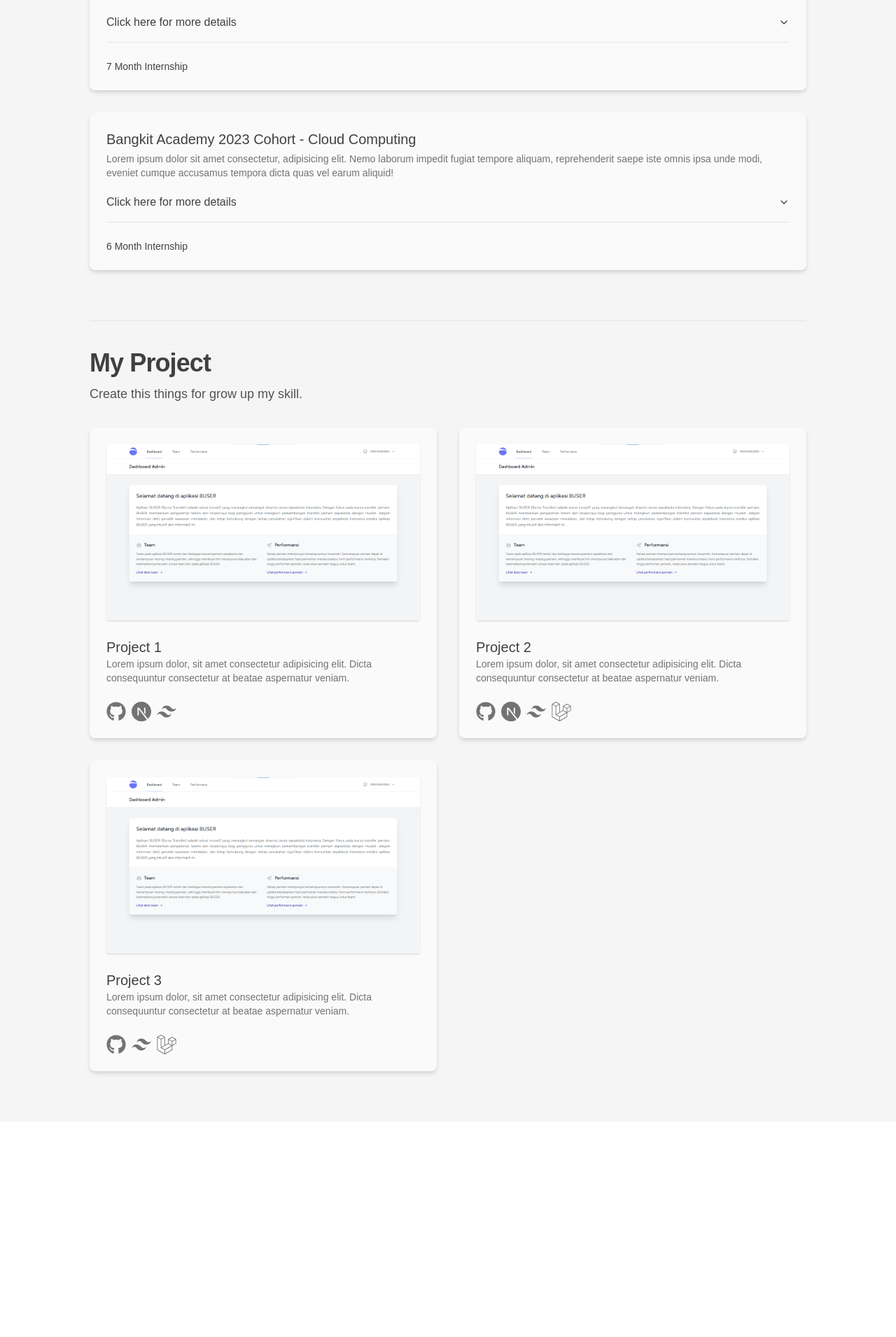
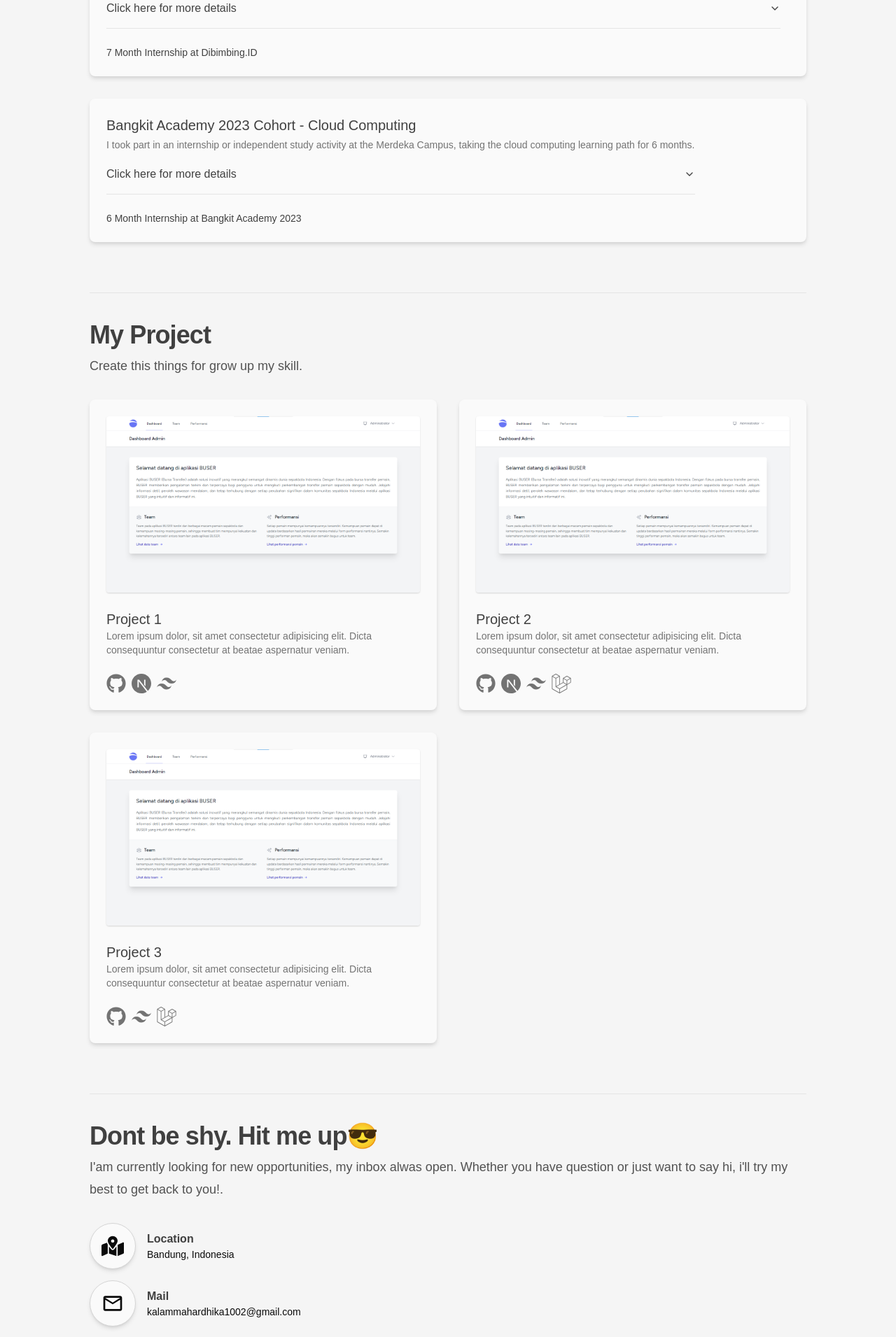
Before and after one commit to kalam-md/portfolio-kalam, a Next.js app: page / in a window 1280 px wide. Shown: the part 886-2797 px from the top of the page at 70% size. Before the commit the page ends 2489 px from the top, so only its background shows below. Built offline with nearby package versions, Linux system fonts and the light colour scheme.

Commit message:
add contacts

```diff
--- a/src/app/page.tsx
+++ b/src/app/page.tsx
@@ -1,7 +1,7 @@
 "use client";
 
-import { MdDownload, MdKeyboardDoubleArrowDown } from "react-icons/md";
-import { FaLinkedin, FaGithub, FaLaravel } from "react-icons/fa";
+import { MdDownload, MdOutlineEmail } from "react-icons/md";
+import { FaLinkedin, FaGithub, FaLaravel, FaMapMarkedAlt } from "react-icons/fa";
 import { SiNextdotjs, SiTailwindcss } from "react-icons/si";
 import { Button } from "@/components/ui/button";
 import {
@@ -68,8 +68,8 @@ export default function Home() {
   const experiences = [
     {
       title: "Front-End Developer",
-      description: "Lorem ipsum dolor sit amet consectetur, adipisicing elit. Nemo laborum impedit fugiat tempore aliquam, reprehenderit saepe iste omnis ipsa unde modi, eveniet cumque accusamus tempora dicta quas vel earum aliquid!",
-      duration: "6 Month Internship",
+      description: "I took part in an internship that I got information about on Linkedin in the position of frontend website developer, here I learned and worked using Vue JS and Scrum development methodology.",
+      duration: "6 Month Internship at Finplan.ID",
       details: [
         { detail: "Create new features for the finplan.id website using API, Vue JS and Sass such as: stock broker, admin management dashboard, customer service integration." },
         { detail: "Collaborate with the application development team and stakeholders for website needs." },
@@ -79,8 +79,8 @@ export default function Home() {
     },
     {
       title: "Front-End Web Class Manager",
-      description: "Lorem ipsum dolor sit amet consectetur, adipisicing elit. Nemo laborum impedit fugiat tempore aliquam, reprehenderit saepe iste omnis ipsa unde modi, eveniet cumque accusamus tempora dicta quas vel earum aliquid!",
-      duration: "7 Month Internship",
+      description: "I took part in this internship not as a developer, but as a mentor or moderator who guides the continuation of the web frontend bootcamp class for 6 months.",
+      duration: "7 Month Internship at Dibimbing.ID",
       details: [
         { detail: "Prepare presentation needs, pretest-posttest, feedback forms, modules, online materials, indicators assessments, assessment sheets, monitoring and coordination sheets, and LMS." },
         { detail: "Coordinate daily class implementation and guide 17 members throughout the learning program (Onboarding, Learning journey progress, weekly assignments, monthly projects and final exams)." },
@@ -89,13 +89,31 @@ export default function Home() {
     },
     {
       title: "Bangkit Academy 2023 Cohort - Cloud Computing",
-      description: "Lorem ipsum dolor sit amet consectetur, adipisicing elit. Nemo laborum impedit fugiat tempore aliquam, reprehenderit saepe iste omnis ipsa unde modi, eveniet cumque accusamus tempora dicta quas vel earum aliquid!",
-      duration: "6 Month Internship",
+      description: "I took part in an internship or independent study activity at the Merdeka Campus, taking the cloud computing learning path for 6 months.",
+      duration: "6 Month Internship at Bangkit Academy 2023",
       details: [
         { detail: "Learn about the basics of Web Development Programming such as HTML, CSS and Javascript." },
         { detail: "Learn about the basics of Cloud Computing on Google Cloud." },
         { detail: "Create a Capstone Project, namely the Pemasokita application, namely a plant quality scanning application using React Js, Tensorflow Js, Kotlin and Google Cloud." },
       ],
+    },
+  ]
+
+  const contacts = [
+    {
+      title: "Location",
+      description: "Bandung, Indonesia",
+      icon: FaMapMarkedAlt
+    },
+    {
+      title: "Mail",
+      description: "kalammahardhika1002@gmail.com",
+      icon: MdOutlineEmail
+    },
+    {
+      title: "Linkedin",
+      description: "Kalam Mahardhika",
+      icon: FaLinkedin
     },
   ]
 
@@ -159,7 +177,7 @@ export default function Home() {
                 </div>
 
                 <div className="mt-5 flex gap-2 overflow-hidden">
-                  <Link href="#">
+                  <Link href="https://drive.google.com/file/d/127XE1YIkCm53vc17tKpV8zd_8UUnZ079/view?usp=sharing" target="_blank">
                     <motion.div
                       variants={slideUp}
                       initial={"init"}
@@ -171,7 +189,7 @@ export default function Home() {
                       </Button>
                     </motion.div>
                   </Link>
-                  <Link href="https://www.linkedin.com/in/kalammd/">
+                  <Link href="https://www.linkedin.com/in/kalammd/" target="_blank">
                     <motion.div
                       variants={slideUp}
                       initial={"init"}
@@ -296,6 +314,44 @@ export default function Home() {
                 ))}
               </div>
             </div>
+
+            <div className="flex flex-col gap-8 border-t border-neutral-200 py-10">
+              <div className="lg:mx-0 overflow-hidden">
+                <motion.h2
+                  variants={slideUp}
+                  initial={"init"}
+                  animate={"open"}
+                  custom={3}
+                  className="text-3xl font-bold tracking-tight text-neutral-700 sm:text-4xl translate-y-[100%]">Dont be shy. Hit me up😎</motion.h2>
+                <motion.p
+                  variants={slideUp}
+                  initial={"init"}
+                  animate={"open"}
+                  custom={3}
+                  className="mt-2 text-lg leading-8 text-neutral-600 translate-y-[100%]">
+                  I&apos;am currently looking for new opportunities, my inbox alwas open. Whether you have question or just want to say hi, i&apos;ll try my best to get back to you!.
+                </motion.p>
+              </div>
+              <div className="grid grid-cols-1 gap-4">
+                {contacts.map((contact, index) => (
+                  <motion.div
+                    variants={scrollUp}
+                    initial={"init"}
+                    custom={index}
+                    whileInView={"show"}
+                    key={index}
+                    className="flex items-center gap-4 translate-y-[100%]">
+                    <Link href="#" className="flex border shadow-md border-neutral-300 bg-neutral-50 p-4 rounded-full">
+                      <contact.icon className="h-8 w-8" />
+                    </Link>
+                    <div className="flex flex-col">
+                      <p className="text-neutral-700 font-semibold">{contact.title}</p>
+                      <p className="text-sm">{contact.description}</p>
+                    </div>
+                  </motion.div>
+                ))}
+              </div>
+            </div>
           </div>
         </header>
       </section>
```
